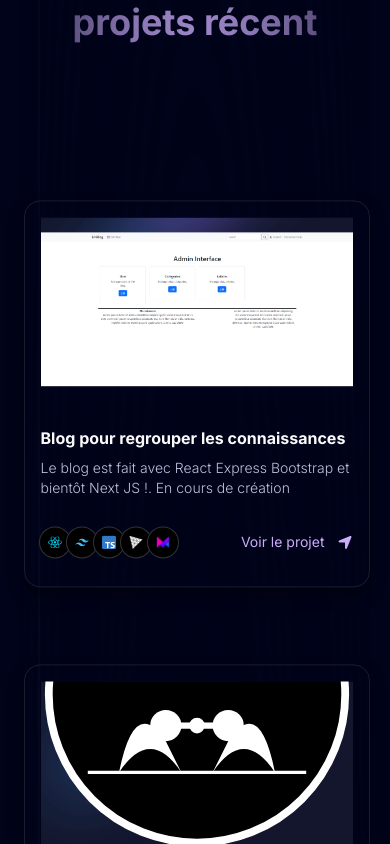
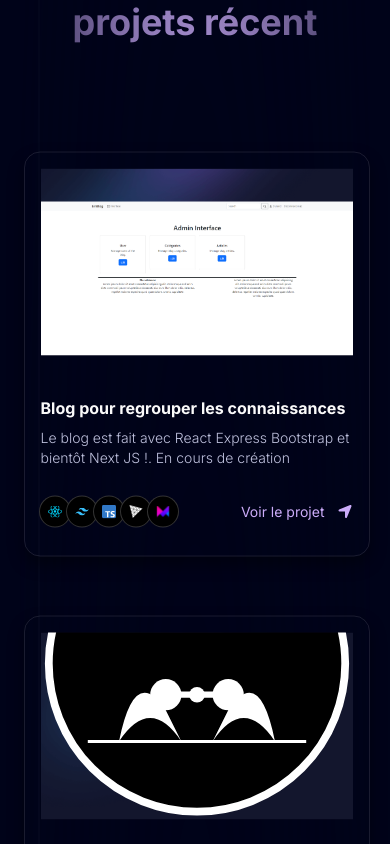
Before and after one commit to R1-scripts11/portfolio, a Next.js app: page / in a window 390 px wide. Shown: the part 1280-2124 px from the top of the page. Built offline with nearby package versions, Linux system fonts and the light colour scheme.

Commit message:
responsive_recent

```diff
--- a/components/RecentProjects.tsx
+++ b/components/RecentProjects.tsx
@@ -14,7 +14,7 @@ function RecentProjects(){
         Petite sélection des {" "}
         <span className="text-purple">projets récent</span>
       </h1>
-      <div className="flex flex-wrap items-center justify-center p-4 gap-16 mt-10">
+      <div className="flex flex-wrap items-center justify-center p-4 gap-16">
         {projects.map((item) => (
           <div
             className="lg:min-h-[32.5rem] h-[25rem] flex items-center justify-center sm:w-96 w-[80vw]"
@@ -31,7 +31,7 @@ function RecentProjects(){
             <PinContainer
               title={item.link}
             >
-              <div className="relative flex items-center justify-center sm:w-96 w-[80vw] overflow-hidden h-[20vh] lg:h-[30vh] mb-10">
+              <div className="relative flex items-center justify-center sm:w-96 w-[80vw] overflow-hidden mb-10">
                 <div
                   className="relative w-full h-full overflow-hidden lg:rounded-3xl"
                   style={{ backgroundColor: "#13162D" }}
```
